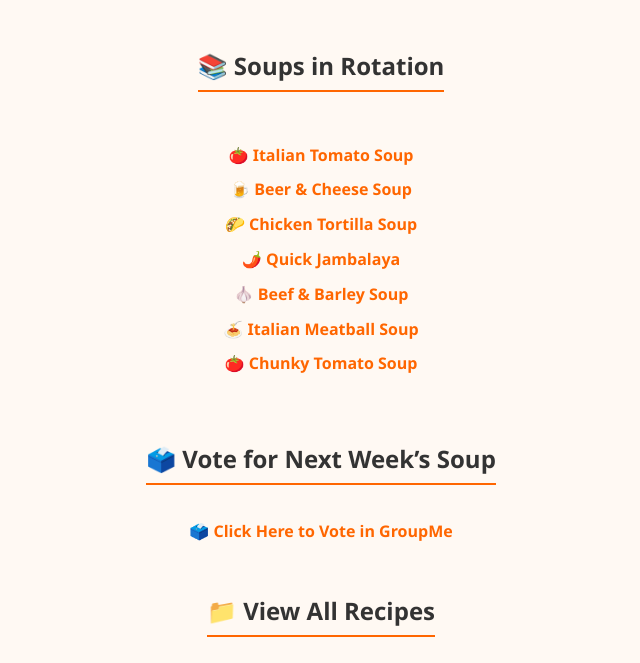
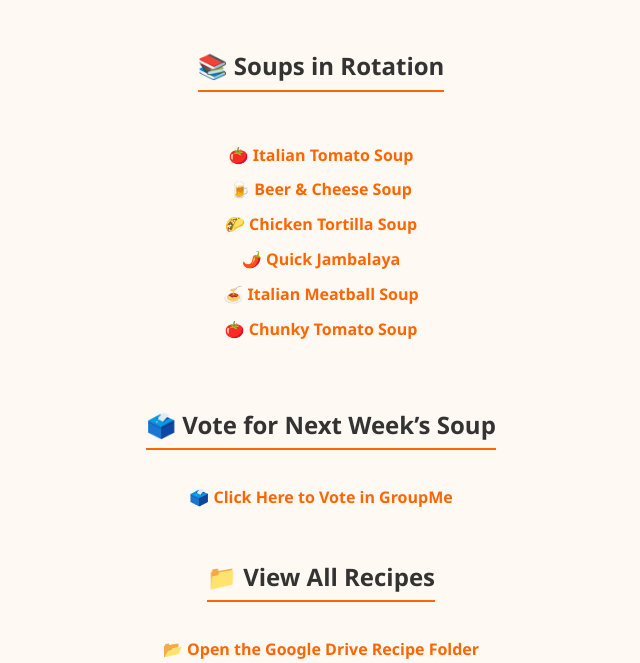
Before and after one commit to bearicide/groupme-github-flushinga, a plain HTML site: page index.html in a window 1280 px wide. Shown: the part 137-800 px from the top of the page, without its empty margins (319-959 px from the left). Drawn offline with Linux system fonts and the light colour scheme.

```diff
--- a/index.html
+++ b/index.html
@@ -58,7 +58,6 @@
     <li>🍺 <a href="#beer-cheese">Beer & Cheese Soup</a></li>
     <li>🌮 <a href="#chicken-tortilla">Chicken Tortilla Soup</a></li>
     <li>🌶️ <a href="#jambalaya">Quick Jambalaya</a></li>
-    <li>🧄 <a href="#beef-barley">Beef & Barley Soup</a></li>
     <li>🍝 <a href="#meatball">Italian Meatball Soup</a></li>
     <li>🍅 <a href="#chunky-tomato">Chunky Tomato Soup</a></li>
   </ul>
```
